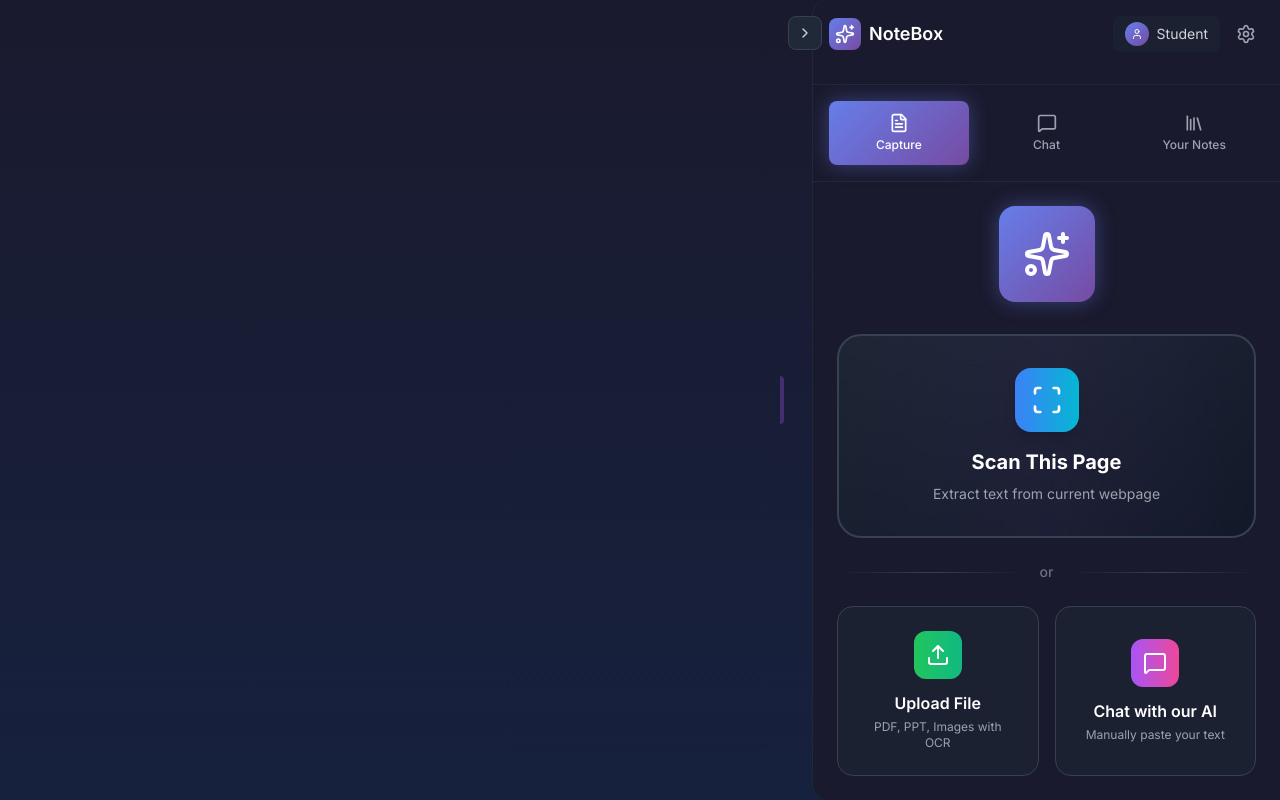
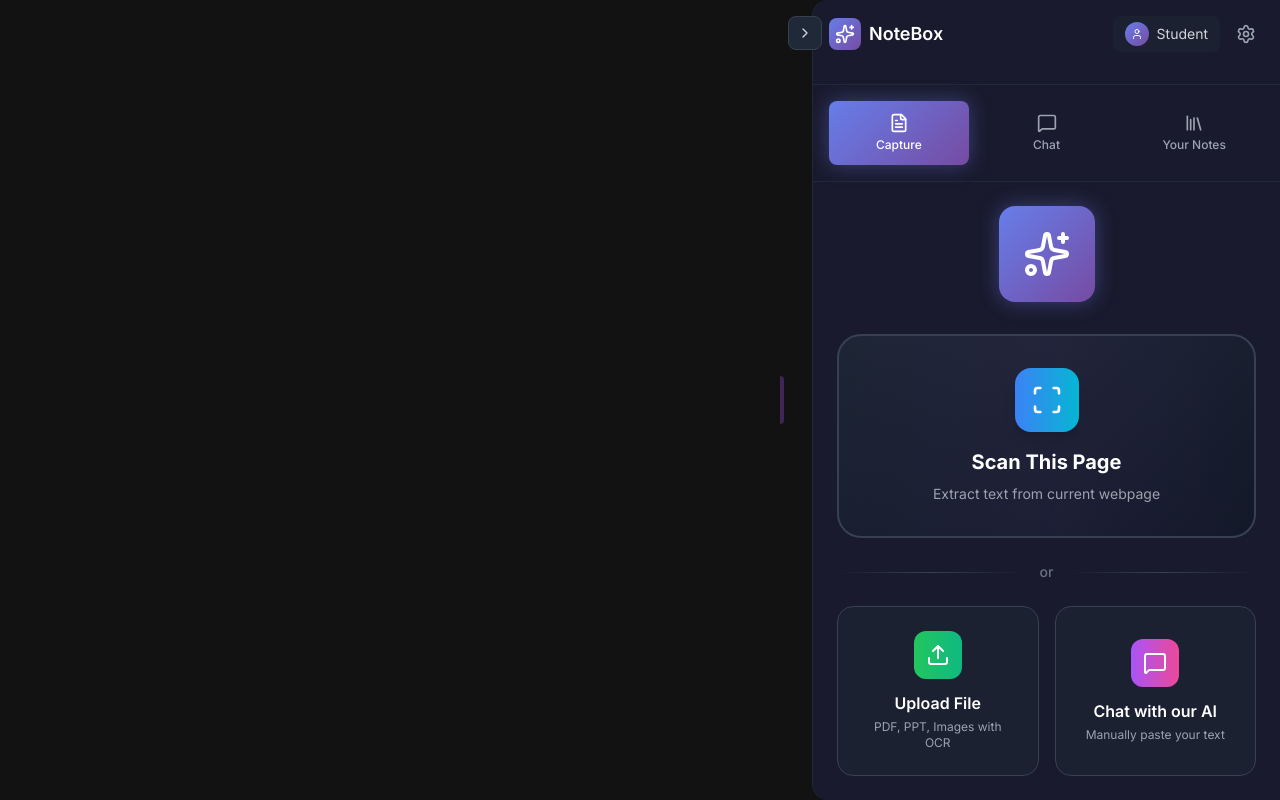
Before and after one commit to dragonsterm/NoteBox-NoteCreator, a React (Vite) app in the folder frontend/: page / in a window 1280 px wide. Built offline with nearby package versions, Linux system fonts and the light colour scheme.

Commit message:
fix background set to transparent

```diff
--- a/frontend/src/App.tsx
+++ b/frontend/src/App.tsx
@@ -52,7 +52,7 @@
   }
 
   return (
-    <div className="h-screen w-full bg-gradient-dark overflow-hidden relative">
+    <div className="h-screen w-full bg-transparent overflow-hidden relative">
       {/* Collapse atau Expand Button saat sidebar is collapsed */}
       <AnimatePresence>
         {isCollapsed && (
--- a/frontend/src/index.css
+++ b/frontend/src/index.css
@@ -25,12 +25,13 @@
   margin: 0;
   min-width: 320px;
   min-height: 100vh;
-  background: #0f0f1e;
+  background: transparent;
 }
 
 #root {
   width: 100%;
   height: 100vh;
+  background: transparent;
 }
 
 /* Custom Scrollbsr */
```
Also changed, not shown: frontend/public/manifest.json (deleted).
